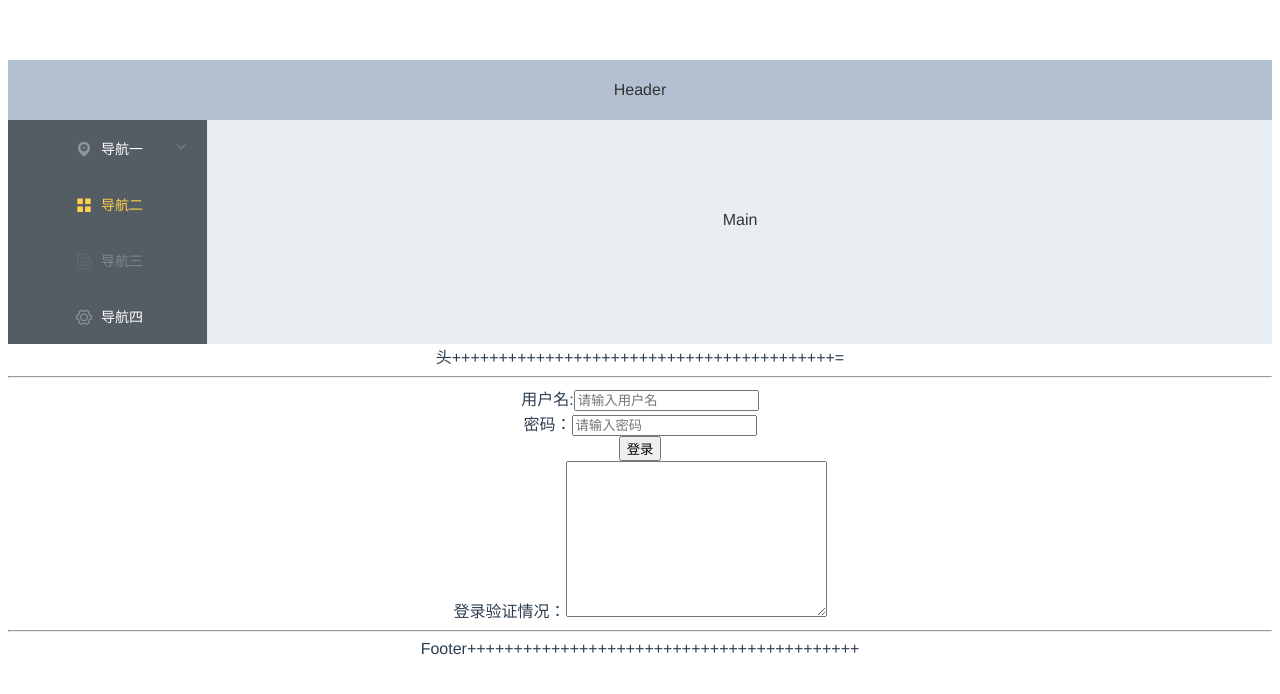
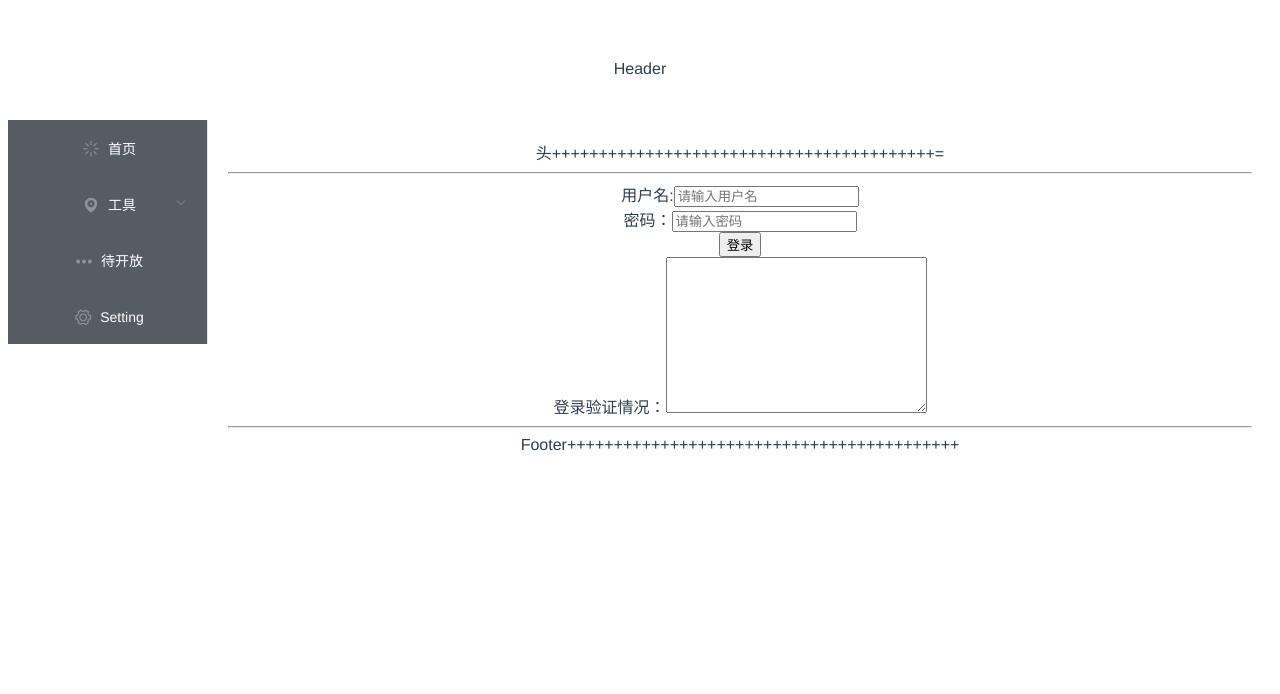
Before and after one commit to bobohaha/TesterWeb, a Vue app: page /#/login in a window 1280 px wide. Shown: the top 694 px of the page. Built offline with nearby package versions, Linux system fonts and the light colour scheme.

Commit message:
[Add][V1.0.[Add][V1.0.3]Element UI basic use
1.Element UI basic use

Signed-off-by: zoufangbo <zoufangbo6690@ipalfish.com>

```diff
--- a/src/App.vue
+++ b/src/App.vue
@@ -3,7 +3,7 @@
 <!--    <img src="./assets/logo.png">-->
     <!--引用组件的方式-->
     <IndexPage></IndexPage>
-    <router-view/> <!--路由展示-->
+    <!--<router-view/> 路由展示-->
   </div>
 </template>
 
--- a/src/components/IndexPage.vue
+++ b/src/components/IndexPage.vue
@@ -4,37 +4,38 @@
       <el-header>Header</el-header>
       <el-container>
         <el-aside width="200px">
-          <el-menu
+          <!--使用路由需要添加router配置-->
+          <el-menu router
             default-active="2"
             class="el-menu-vertical-demo"
-            @open="handleOpen"
-            @close="handleClose"
             background-color="#545c64"
             text-color="#fff"
             active-text-color="#ffd04b">
-            <el-submenu index="1">
+            <el-menu-item index="/Index">
+              <i class="el-icon-loading"></i>
+              <span slot="title">首页</span>
+            </el-menu-item>
+            <el-submenu index="/IndexPage">
               <template slot="title">
                 <i class="el-icon-location"></i>
-                <span>导航一</span>
+                <span>工具</span>
               </template>
-                <el-menu-item index="1-1">选项1</el-menu-item>
-                <el-menu-item index="1-2">选项2</el-menu-item>
+              <el-menu-item index="1-1">选项1</el-menu-item>
+              <el-menu-item index="1-2">选项2</el-menu-item>
             </el-submenu>
-            <el-menu-item index="2">
-              <i class="el-icon-menu"></i>
-              <span slot="title">导航二</span>
-            </el-menu-item>
-            <el-menu-item index="3" disabled>
-              <i class="el-icon-document"></i>
-              <span slot="title">导航三</span>
+            <el-menu-item index="3">
+              <i class="el-icon-more"></i>
+              <span slot="title">待开放</span>
             </el-menu-item>
             <el-menu-item index="4">
               <i class="el-icon-setting"></i>
-              <span slot="title">导航四</span>
+              <span slot="title">Setting</span>
             </el-menu-item>
           </el-menu>
         </el-aside>
-        <el-main>Main</el-main>
+        <el-main>
+          <router-view/>
+        </el-main>
       </el-container>
     </el-container>
   </div>
@@ -47,37 +48,5 @@
 </script>
 
 <style scoped>
-  .el-header, .el-footer {
-    background-color: #B3C0D1;
-    color: #333;
-    text-align: center;
-    line-height: 60px;
-  }
 
-  .el-aside {
-    background-color: #D3DCE6;
-    color: #333;
-    text-align: center;
-    line-height: 200px;
-  }
-
-  .el-main {
-    background-color: #E9EEF3;
-    color: #333;
-    text-align: center;
-    line-height: 160px;
-  }
-
-  body > .el-container {
-    margin-bottom: 40px;
-  }
-
-  .el-container:nth-child(5) .el-aside,
-  .el-container:nth-child(6) .el-aside {
-    line-height: 260px;
-  }
-
-  .el-container:nth-child(7) .el-aside {
-    line-height: 320px;
-  }
 </style>
--- a/src/main.js
+++ b/src/main.js
@@ -18,13 +18,12 @@
 axios.defaults.baseURL = 'https://cnodejs.org/api/v1'
 /* eslint-disable no-new */
 Vue.config.productionTip = false
-// 全局注册,引入函数后需要注册
-// 注册axios，使用this.$http调用axios方法
+// 注册axios，使用this.$http调用axios方法, 局部引用使用vue.prototype的方式，使用时使用$http调用
 Vue.prototype.$http = axios
 // 注册utils函数
 Vue.prototype.$utils = utils
 
-// 使用element 2
+// // 全局注册,引入函数后需要注册 使用element 2
 Vue.use(ElementUI)
 
 new Vue({
--- a/src/router/index.js
+++ b/src/router/index.js
@@ -18,7 +18,7 @@
       redirect: '/HelloWorld'
     },
     {
-      path: '/index',
+      path: '/Index',
       name: 'Index', // path别名，可没有
       meta: {
         title: '首页'
```
